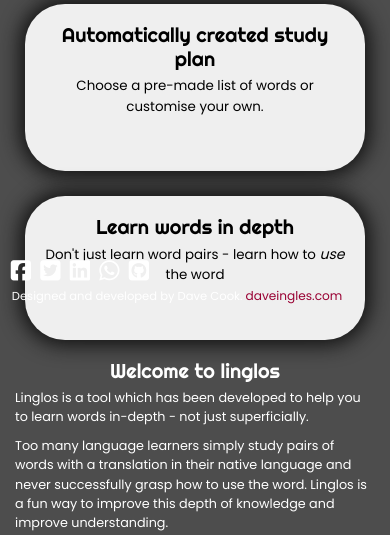
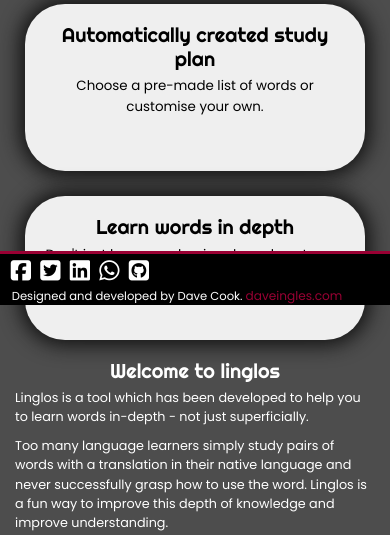
Before and after one commit to davecook88/linglos, a Flask app: page /login in a window 390 px wide. Shown: the part 539-1074 px from the top of the page. Run offline with Flask 2, Linux system fonts and the light colour scheme; parts of the project's set-up code (start-up, migrations or seed data) failed here and were passed over; some libraries are stand-ins or nearby versions.

Commit message:
made some changes to css for mobile

```diff
--- a/app/OED_query.py
+++ b/app/OED_query.py
@@ -9,8 +9,8 @@
 from threading import Thread
 
 
-OED_ID = '15c382c3'
-OED_KEY = '2f9b49469c209430a038ae9239d19c6d'
+OED_ID = Config.OED_ID
+OED_KEY = Config.OED_KEY
 native_language = ""
 target_language = ""
 user_id = 0
@@ -94,7 +94,7 @@
 	if extra_parameter != "":
 		extra_parameter = "/" + extra_parameter
 	baseURL = "https://od-api.oxforddictionaries.com/api/v1/entries/%s/%s%s" % (target_language,search_term,extra_parameter)
-	Config.CALLS_THIS_MONTH += 1
+	os.environ['CALLS_THIS_MONTH'] = Config.CALLS_THIS_MONTH + 1
 	print(native_language,target_language)
 	print(baseURL)
 	try:
--- a/app/models.py
+++ b/app/models.py
@@ -119,13 +119,17 @@
 	points = db.Column(db.Integer)
 	native_language = db.Column(db.String(2))
 	target_language = db.Column(db.String(2))
-	calls_this_month = db.Column(db.Integer)
+	calls_this_month = db.Column(db.Integer, default=0)
 	max_calls_per_month = db.Column(db.Integer, default=50)
 	last_call = db.Column(db.DateTime)
 
 	studied_this_session = []
 
 	def max_calls_reached(self):
+		if self.calls_this_month is None:
+			self.calls_this_month = 0
+		if self.max_calls_per_month is None:
+			self.max_calls_per_month = 0
 		if self.calls_this_month >= self.max_calls_per_month:
 			return True
 		return False
--- a/app/routes.py
+++ b/app/routes.py
@@ -28,6 +28,8 @@
 	if form.validate_on_submit():
 		if current_user.max_calls_reached():
 			now = datetime.now()
+			if current_user.last_call == None:
+				current_user.last_call = now
 			if (now - current_user.last_call).days > 30:
 				current_user.reset_calls()
 			else:
--- a/app/static/main.css
+++ b/app/static/main.css
@@ -22,16 +22,22 @@
 a::after{
   color:#009966;
 }
+.container {
+  margin-bottom:4em;
+}
+
 .alert{
-  margin:0;
-  margin:auto;
-  margin-bottom:-1.8em;
+  margin-left: auto;
+  margin-right: auto;
+  left: 0;
+  right: 0;
   font-size:1.8em;
-  background-color:#f34e6291;
+  background-color:#f34e62b5;
   border:none;
   color:white;
   width:55%;
   border-radius:2em;
+  position:absolute;
 }
 .navbar {
   border-radius: 0px;
@@ -90,7 +96,7 @@
   margin:1em;
 
   background-color:#efefef;
-    -webkit-box-shadow: 0px 0px 20px 5px #111;
+  -webkit-box-shadow: 0px 0px 20px 5px #111;
   -moz-box-shadow: 0px 0px 20px 5px #111;
   box-shadow: 0px 0px 20px 5px #111;
 
@@ -114,7 +120,9 @@
   z-index:2;
   bottom:0px;
   margin:0;
-  margin-left:2em;
+  padding-left:2em;
+  background-color:black;
+  border-top:3px solid #990033;
 }
 #fixed-icons span {
   align-self: flex-end;
@@ -131,7 +139,7 @@
   color:white;
 }
 .fa:hover {
-  text-shadow: 0px 0px 4px rgba(255, 255, 255, 0.8);
+  text-shadow: 0px 0px 1px rgba(255, 255, 255, 0.8);
 }
 .fa-facebook-square:hover {
   color:#3b5998;
@@ -148,81 +156,22 @@
 .fa-github-square:hover {
   color:#000;
 }
+#daveingles::hover{
+  font-weight:bold;
+  color:#009966;;
+}
 .element-animation{
-  animation: animationFrames ease 1s;
-  animation-iteration-count: 1;
-  transform-origin: 50% 50%;
-  animation-fill-mode:forwards; /*when the spec is finished*/
-  -webkit-animation: animationFrames ease 1s;
-  -webkit-animation-iteration-count: 1;
-  -webkit-transform-origin: 50% 50%;
-  -webkit-animation-fill-mode:forwards; /*Chrome 16+, Safari 4+*/
-  -moz-animation: animationFrames ease 1s;
-  -moz-animation-iteration-count: 1;
-  -moz-transform-origin: 50% 50%;
-  -moz-animation-fill-mode:forwards; /*FF 5+*/
-  -o-animation: animationFrames ease 1s;
-  -o-animation-iteration-count: 1;
-  -o-transform-origin: 50% 50%;
-  -o-animation-fill-mode:forwards; /*Not implemented yet*/
-  -ms-animation: animationFrames ease 1s;
-  -ms-animation-iteration-count: 1;
-  -ms-transform-origin: 50% 50%;
-  -ms-animation-fill-mode:forwards; /*IE 10+*/
+  animation: animationFrames 3s cubic-bezier(0, 0.43, 0.9, 0.59) forwards;
 }
 
 @keyframes animationFrames{
-  0% {
+  0%,100% {
     opacity:0;
     transform:  translate(0px,-25px)  ;
   }
-  100% {
+  50% {
     opacity:1;
     transform:  translate(0px,0px)  ;
-  }
-}
-
-@-moz-keyframes animationFrames{
-  0% {
-    opacity:0;
-    -moz-transform:  translate(0px,-25px)  ;
-  }
-  100% {
-    opacity:1;
-    -moz-transform:  translate(0px,0px)  ;
-  }
-}
-
-@-webkit-keyframes animationFrames {
-  0% {
-    opacity:0;
-    -webkit-transform:  translate(0px,-25px)  ;
-  }
-  100% {
-    opacity:1;
-    -webkit-transform:  translate(0px,0px)  ;
-  }
-}
-
-@-o-keyframes animationFrames {
-  0% {
-    opacity:0;
-    -o-transform:  translate(0px,-25px)  ;
-  }
-  100% {
-    opacity:1;
-    -o-transform:  translate(0px,0px)  ;
-  }
-}
-
-@-ms-keyframes animationFrames {
-  0% {
-    opacity:0;
-    -ms-transform:  translate(0px,-25px)  ;
-  }
-  100% {
-    opacity:1;
-    -ms-transform:  translate(0px,0px)  ;
   }
 }
 #word{
--- a/app/static/user.css
+++ b/app/static/user.css
@@ -22,3 +22,7 @@
     text-align:left !important;
 
   }
+  .small-on-mobile{
+    font-size:smaller !important;
+  }
+}
--- a/app/templates/_social_media.html
+++ b/app/templates/_social_media.html
@@ -17,7 +17,7 @@
             <i class="fa fa-github-square soc-med" aria-hidden="true"></i>
           </a>
              <span>   Designed and developed by Dave Cook.
-          <a href="https://daveingles.com" target="_blank">
+          <a id="daveingles" href="https://daveingles.com" target="_blank">
             daveingles.com
           </a> </span>
         </div>
--- a/app/templates/game.html
+++ b/app/templates/game.html
@@ -59,7 +59,7 @@
       lose("Out of time - too bad!");
     }
   });
-  if (gameType == "synonyms"){
+  if (gameType == "synonyms" && flip == false){
     addWordButton(a);
   }
   </script>
--- a/app/templates/word.html
+++ b/app/templates/word.html
@@ -7,14 +7,14 @@
 			<tr valign="top">
 				<td>
 					<h1>Word: {{ word.body }}</h1>
-					<p>Last seen on: {{ moment(UserWordList.last_seen).format('LLL') }}</p>
-					<p>Current level: {{ UserWordList.level }}</p>
+					<p class="small-on-mobile">Last seen on: {{ moment(UserWordList.last_seen).format('LLL') }}</p>
+					<p class="small-on-mobile">Current level: {{ UserWordList.level }}</p>
 				</td>
 			</tr>
 		</table>
 		</div>
 		<div class="col-md-6 text-right">
-			<h3>Add your own translations for this word!</h3>
+			<h3 class="small-on-mobile">Add your own translations for this word!</h3>
 			{{ wtf.quick_form(form) }}
 		</div>
 	</div>
--- a/config.py
+++ b/config.py
@@ -13,10 +13,10 @@
 	MAIL_USE_SSL = True
 	MAIL_USERNAME = os.environ.get('MAIL_USERNAME')
 	MAIL_PASSWORD = os.environ.get('MAIL_PASSWORD')
-	OED_ID = '15c382c3'
-	OED_KEY = '2f9b49469c209430a038ae9239d19c6d'
+	OED_ID = os.environ.get('OED_ID') #'15c382c3'
+	OED_KEY = os.environ.get('OED_KEY') #'2f9b49469c209430a038ae9239d19c6d'
 	ADMINS = ['flasktester@gmail.com']
 	POSTS_PER_PAGE = 3
 	LANGUAGES = ['en','es']
-	CALLS_THIS_MONTH = 0
+	CALLS_THIS_MONTH = os.environ.get('CALLS_THIS_MONTH')
 	LOG_TO_STDOUT = os.environ.get('LOG_TO_STDOUT')
```
Also changed, not shown: app/static/study.css (+28 -1 lines), app.db.
